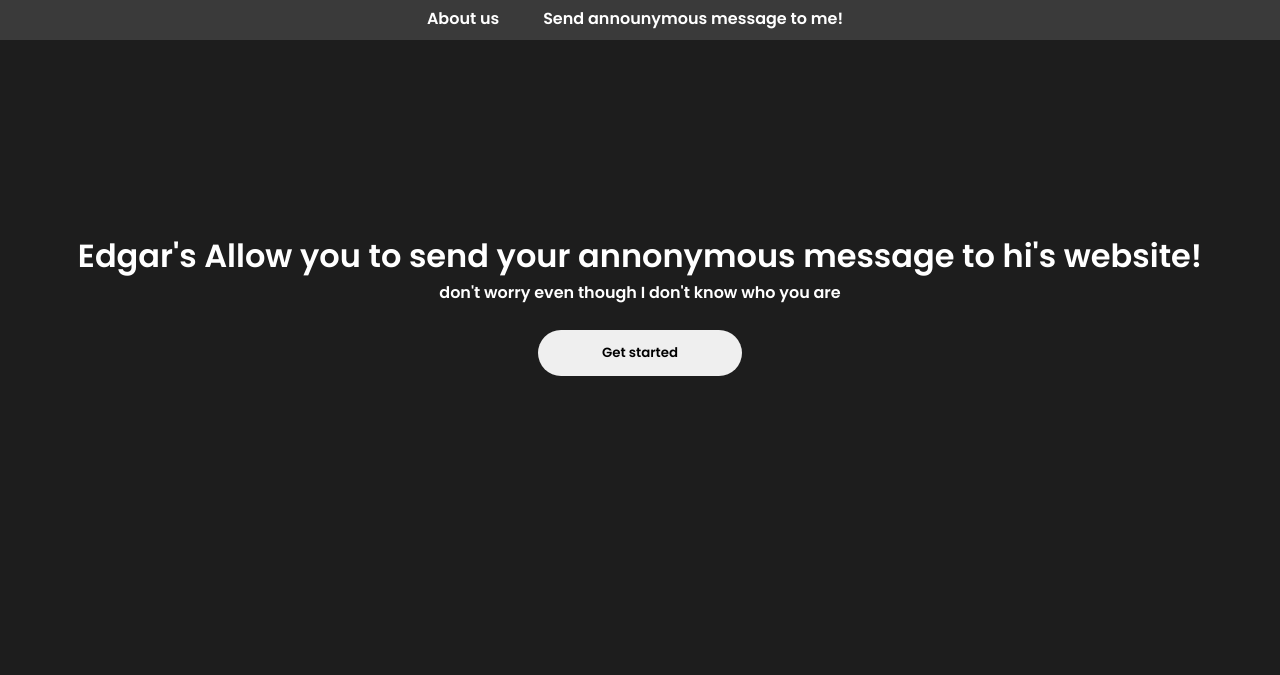
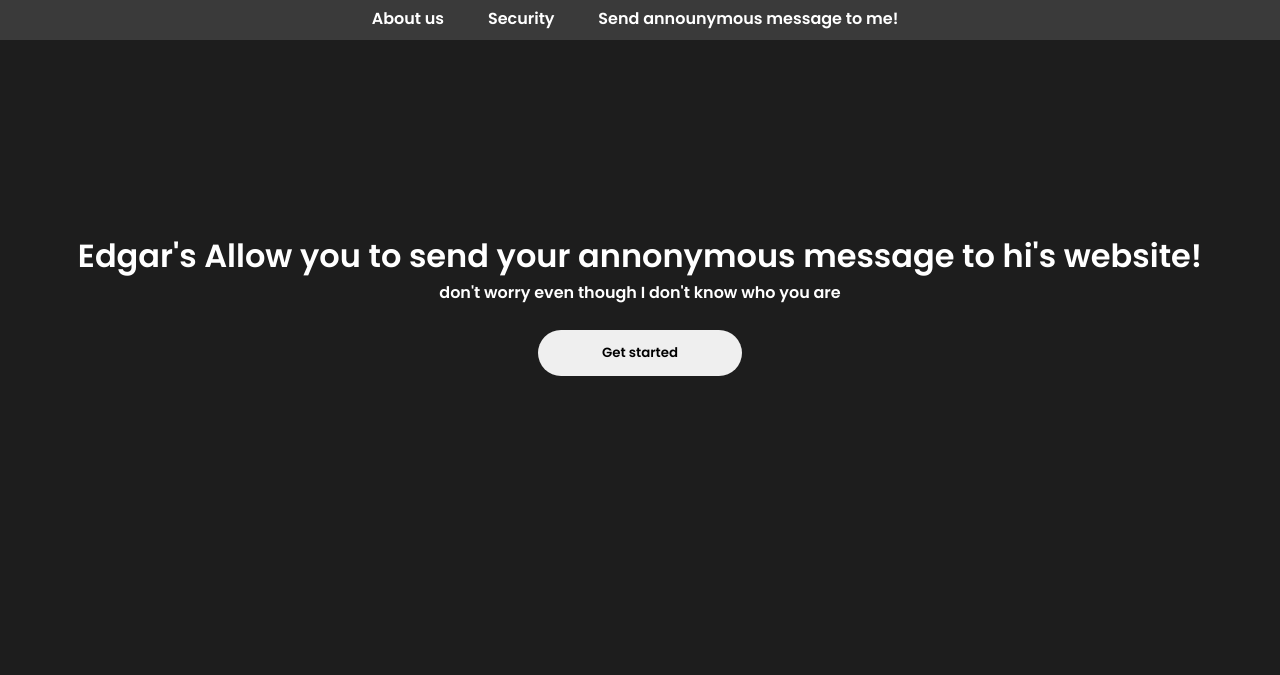
Before and after one commit to TabibeeAlvarez/annonymous, a plain HTML site: page index.html in a window 1280 px wide. Shown: the top 675 px of the page. Drawn offline with Linux system fonts and the light colour scheme.

Commit message:
Add files via upload

```diff
--- a/index.html
+++ b/index.html
@@ -10,7 +10,7 @@
         <nav>
           <ul>
             <li><a href="#about">About us</a></li>
-            <!-- <li><a href="">Security</a></li> -->
+            <li><a href="">Security</a></li>
             <li><a href="ann.html">Send announymous message to me!</a></li>
           </ul>
         </nav>
```
